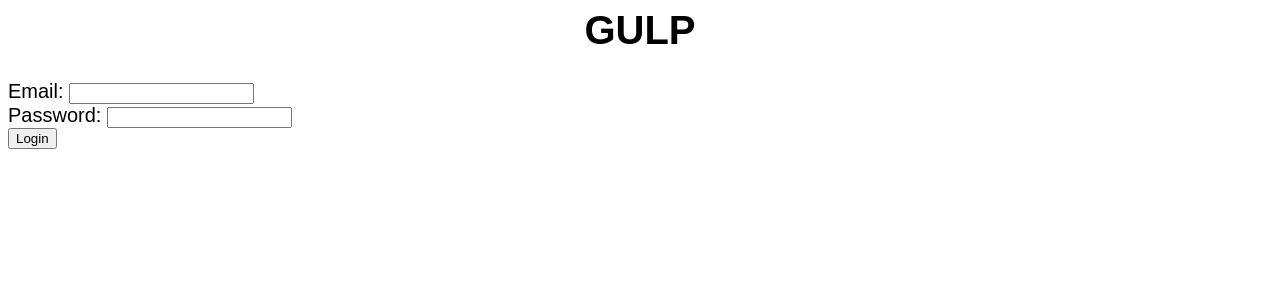
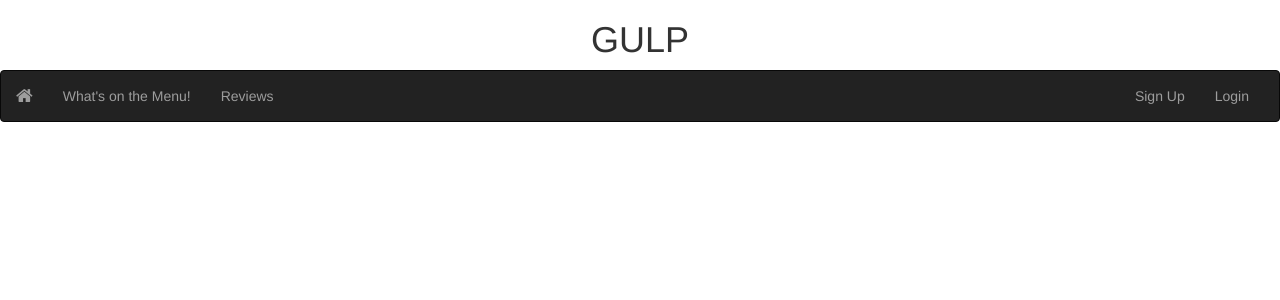
Before and after one commit to aishwarya-rajesh/gulp, a Flask app: page / in a window 1280 px wide. Shown: the top 300 px of the page. Run offline with Flask 2, Linux system fonts and the light colour scheme; parts of the project's set-up code (start-up, migrations or seed data) failed here and were passed over; some libraries are stand-ins or nearby versions.

Commit message:
Added front-end code

```diff
--- a/server.py
+++ b/server.py
@@ -13,13 +13,14 @@ Read about it online.
 import os
 from sqlalchemy import *
 from sqlalchemy.pool import NullPool
-from flask import Flask, request, render_template, g, redirect, Response
+from flask import Flask, request, render_template, g, redirect, session, Response
 
 from collections import OrderedDict
 
 tmpl_dir = os.path.join(os.path.dirname(os.path.abspath(__file__)), 'templates')
 app = Flask(__name__, template_folder=tmpl_dir)
 
+app.secret_key = 'F12Zr47j\3yX R~X@H!jmM]Lwf/,?KT'
 
 DATABASEURI = "postgresql://ar3567:39xbn@104.196.175.120/postgres"
 
@@ -71,51 +72,69 @@ def index():
     return render_template("index.html")
 
 
-@app.route('/login', methods=['POST'])
+@app.route('/login', methods=['POST', 'GET'])
 def login():
-    email = '' if request.form['email'] is None else request.form['email']
-    password = '' if request.form['password'] is None else request.form['password']
-    cmd = """SELECT p.name, c.password, c.pid FROM "Person" p NATURAL JOIN "Customer" c WHERE c.email=%s;"""
-    cursor = g.conn.execute(cmd, (email,))
-    record = cursor.first()
-    if not record:
-        context = dict(error_email='Invalid user email. Please sign up.')
+
+    if request.method == 'POST':
+        email = '' if request.form['email'] is None else request.form['email']
+        password = '' if request.form['password'] is None else request.form['password']
+        cmd = """SELECT p.name, c.password, c.pid FROM "Person" p NATURAL JOIN "Customer" c WHERE c.email=%s;"""
+        cursor = g.conn.execute(cmd, (email,))
+        record = cursor.first()
+        if not record:
+            context = dict(error_email='Invalid user email. Please sign up.')
+        else:
+            if not record[1] == password:
+                context = dict(error_password='Incorrect password, try again.')
+            else:
+                session['user'] = record[0]
+                session['uid'] = record[2]
+
+        return redirect('/')
+
     else:
-        if not record[1] == password:
-            context = dict(error_password='Incorrect password, try again.')
-        else:
-            context = dict(user=record[0], uid=record[2])
-
-    return render_template('index.html', **context)
+        context = dict(login=True)
+        return render_template('index.html', **context)
 
 
-@app.route('/register', methods=['POST'])
+@app.route('/logout')
+def logout():
+    session.clear()
+    return redirect('/')
+
+
+@app.route('/register', methods=['POST', 'GET'])
 def register():
-    name = request.form['name']
-    phone = long(request.form['phone'])
-    email = request.form['email']
-    password = request.form['password']
 
-    check_cmd = """SELECT email FROM "Customer" WHERE email=%s"""
-    cursor = g.conn.execute(check_cmd, (email,))
+    if request.method == 'POST':
+        name = request.form['name']
+        phone = long(request.form['phone'])
+        email = request.form['email']
+        password = request.form['password']
 
-    # User email already exists
-    if cursor.first():
+        check_cmd = """SELECT email FROM "Customer" WHERE email=%s"""
+        cursor = g.conn.execute(check_cmd, (email,))
+
+        # User email already exists
+        if cursor.first():
+            return redirect('/')
+
+        cmd = """
+            WITH new_person AS (
+                INSERT INTO "Person" (name) VALUES (%s)
+                RETURNING pid
+            )
+            INSERT INTO "Customer" (
+                pid, phone, email, password
+            ) VALUES ((SELECT pid from new_person), %s, %s, %s);
+        """
+
+        g.conn.execute(cmd, (name, phone, email, password))
         return redirect('/')
 
-    cmd = """
-        WITH new_person AS (
-            INSERT INTO "Person" (name) VALUES (%s)
-            RETURNING pid
-        )
-        INSERT INTO "Customer" (
-            pid, phone, email, password
-        ) VALUES ((SELECT pid from new_person), %s, %s, %s);
-    """
-
-    g.conn.execute(cmd, (name, phone, email, password))
-
-    return redirect('/')
+    else:
+        context = dict(register=True)
+        return render_template('index.html', **context)
 
 
 @app.route('/menu')
@@ -171,49 +190,54 @@ def display_feedback():
 @app.route('/orders/<uid>')
 def view_orders(uid):
 
-    cursor = g.conn.execute("""SELECT * FROM "Order_Delivery_Person" NATURAL JOIN
-                                (SELECT oid, date, delivery_address, status, type, number
-                                FROM "Order" NATURAL JOIN "Card" c
-                                WHERE cust_id=%s ORDER BY date DESC) AS "Order" """, (uid,))
-    orders = []
-    for result in cursor:
-        order = {}
-        order['oid'] = result['oid']
-        order['date'] = result['date']
-        order['address'] = result['delivery_address']
-        order['status'] = result['status']
-        order['card_details'] = {
-            'type': result['type'],
-            'number': 'XXXX-XXXX-XXXX-'+str(result['number'])[12:]
-        }
-        order_cursor = g.conn.execute("""SELECT name, price, quantity, price*quantity AS item_total
-                                            FROM "Order_Item" NATURAL JOIN "Item" WHERE oid=%s;""", (result['oid'], ))
-        order_subtotal = 0.0
-        order['item_details'] = []
+    if session['uid'] == int(uid):
 
-        for item in order_cursor:
-            item_details = {}
-            item_details['name'] = item['name']
-            item_details['price'] = item['price']
-            item_details['quantity'] = item['quantity']
-            item_details['item_total'] = item['item_total']
-            order['item_details'].append(item_details)
-            order_subtotal += float(item['item_total'])
+        cursor = g.conn.execute("""SELECT * FROM "Order_Delivery_Person" NATURAL JOIN
+                                    (SELECT oid, date, delivery_address, status, type, number
+                                    FROM "Order" NATURAL JOIN "Card" c
+                                    WHERE cust_id=%s ORDER BY date DESC) AS "Order" """, (uid,))
+        orders = []
+        for result in cursor:
+            order = {}
+            order['oid'] = result['oid']
+            order['date'] = result['date']
+            order['address'] = result['delivery_address']
+            order['status'] = result['status']
+            order['card_details'] = {
+                'type': result['type'],
+                'number': 'XXXX-XXXX-XXXX-'+str(result['number'])[12:]
+            }
+            order_cursor = g.conn.execute("""SELECT name, price, quantity, price*quantity AS item_total
+                                                FROM "Order_Item" NATURAL JOIN "Item" WHERE oid=%s;""", (result['oid'], ))
+            order_subtotal = 0.0
+            order['item_details'] = []
 
-        order['subtotal'] = order_subtotal
-        order['tip'] = result['tip']
-        order['tax'] = float('%.2f' % (0.1*order_subtotal))
-        order['delivery_fee'] = 5.0
-        order['total'] = order_subtotal + float(order['tip']) + order['tax'] + order['delivery_fee']
+            for item in order_cursor:
+                item_details = {}
+                item_details['name'] = item['name']
+                item_details['price'] = item['price']
+                item_details['quantity'] = item['quantity']
+                item_details['item_total'] = item['item_total']
+                order['item_details'].append(item_details)
+                order_subtotal += float(item['item_total'])
 
-        order_cursor = g.conn.execute("""SELECT name FROM "Person" WHERE pid=%s;""", (result['did'],))
-        order['delivery_person'] = order_cursor.first()['name']
+            order['subtotal'] = order_subtotal
+            order['tip'] = result['tip']
+            order['tax'] = float('%.2f' % (0.1*order_subtotal))
+            order['delivery_fee'] = 5.0
+            order['total'] = order_subtotal + float(order['tip']) + order['tax'] + order['delivery_fee']
 
-        orders.append(order)
-        order_cursor.close()
+            order_cursor = g.conn.execute("""SELECT name FROM "Person" WHERE pid=%s;""", (result['did'],))
+            order['delivery_person'] = order_cursor.first()['name']
 
-    context = dict(orders=orders)
-    cursor.close()
+            orders.append(order)
+            order_cursor.close()
+
+        context = dict(orders=orders)
+        cursor.close()
+
+    else:
+        context = dict(authentication_error='Invalid request')
 
     return render_template("orders.html", **context)
 
--- /dev/null
+++ b/templates/base.html
@@ -0,0 +1,57 @@
+<!DOCTYPE html>
+<html lang="en">
+<head>
+    <meta charset="UTF-8">
+    <meta http-equiv="X-UA-Compatible" content="IE=edge">
+    <meta name="viewport" content="width=device-width, initial-scale=1">
+    <!--<link href="{{url_for('static', filename='bootstrap-3.3.7-dist/css/bootstrap.min.css')}}" rel="stylesheet">-->
+    <link rel="stylesheet" href="https://maxcdn.bootstrapcdn.com/bootstrap/3.3.7/css/bootstrap.min.css">
+    <link rel="stylesheet" href="{{url_for('static', filename='font-awesome-4.7.0/css/font-awesome.min.css')}}">
+    <script src="https://ajax.googleapis.com/ajax/libs/jquery/3.1.1/jquery.min.js"></script>
+    <script src="https://maxcdn.bootstrapcdn.com/bootstrap/3.3.7/js/bootstrap.min.js"></script>
+</head>
+<body>
+    <h1 align="center">GULP</h1>
+    <nav class="navbar navbar-inverse">
+      <div class="container-fluid">
+        <!-- Brand and toggle get grouped for better mobile display -->
+        <div class="navbar-header">
+          <button type="button" class="navbar-toggle collapsed" data-toggle="collapse" data-target="#bs-example-navbar-collapse-1" aria-expanded="false">
+            <span class="sr-only">Toggle navigation</span>
+            <span class="icon-bar"></span>
+            <span class="icon-bar"></span>
+            <span class="icon-bar"></span>
+          </button>
+          <a class="navbar-brand" href="/"><i class="fa fa-home"></i></a>
+        </div>
+
+        <!-- Collect the nav links, forms, and other content for toggling -->
+        <div class="collapse navbar-collapse" id="bs-example-navbar-collapse-1">
+          <ul class="nav navbar-nav">
+              <li><a href="/menu">What's on the Menu!</a></li>
+              <li><a href="/reviews">Reviews</a></li>
+          </ul>
+
+          <ul class="nav navbar-nav navbar-right">
+                {% if not session.user %}
+                    <li><a href="/register">Sign Up</a></li>
+                    <li><a href="/login">Login</a></li>
+                {% else %}
+                    <li class="dropdown">
+                        <a href="#" class="dropdown-toggle" data-toggle="dropdown" role="button" aria-haspopup="true" aria-expanded="false">
+                            Hello {{session.user}}!<span class="caret"></span></a>
+                        <ul class="dropdown-menu">
+                            <li><a href="/orders/{{session.uid}}">My Orders</a></li>
+                            <li><a href="/cards">My Wallet</a></li>
+                        </ul>
+                    </li>
+                    <li><a href="/logout">Logout</a></li>
+                {% endif %}
+          </ul>
+        </div><!-- /.navbar-collapse -->
+      </div><!-- /.container-fluid -->
+    </nav>
+    <div id="content">{% block content %}{% endblock %}</div>
+
+</body>
+</html>
--- a/templates/index.html
+++ b/templates/index.html
@@ -1,30 +1,122 @@
+{% extends "base.html" %}
 <html>
       <style>
         body{
           font-size: 15pt;
           font-family: arial;
         }
+        .form-group{
+	        margin-bottom: 15px;
+        }
       </style>
-
-
 <body>
 
-  <h1 align="center">GULP</h1>
+    {% block content %}
+        {% if login %}
 
-  {% if not error_email and not error_password %}
-    {% if not user %}
-        <form method="POST" action="/login">
-          Email: <input type="text" name="email"><br>
-          Password: <input type="password" name="password"><br>
-          <input type="submit" value="Login">
+            <div class="container">
+			<div>
+				<div class="panel-heading">
+	               <div class="panel-title text-center">
+	               		<h3 class="title">Login</h3>
+	               		<hr />
+	               	</div>
+	            </div>
+				<div class="col-md-4 col-md-offset-4">
+					<form method="post" action="/login">
+
+						<div class="form-group">
+							<label for="email" class="cols-sm-2 control-label">Email</label>
+							<div class="cols-sm-10">
+								<div class="input-group">
+									<span class="input-group-addon"><i class="fa fa-envelope fa" aria-hidden="true"></i></span>
+									<input type="text" class="form-control" name="email"  placeholder="Enter your Email"/>
+								</div>
+							</div>
+						</div>
+
+						<div class="form-group">
+							<label for="password" class="cols-sm-2 control-label">Password</label>
+							<div class="cols-sm-10">
+								<div class="input-group">
+									<span class="input-group-addon"><i class="fa fa-lock fa-lg" aria-hidden="true"></i></span>
+									<input type="password" class="form-control" name="password"  placeholder="Enter your Password"/>
+								</div>
+							</div>
+						</div>
+
+						<div class="form-group ">
+							<input type="submit" class="btn btn-primary btn-lg btn-block login-button" value="Login">
+						</div>
+
 					</form>
-    {% else %}
-        <p>Hello {{user}}!</p>
-        <a href="/menu">What's on the Menu!</a><br>
-        <a href="/reviews">Reviews</a><br>
-        <a href="/orders/{{uid}}">My Orders</a>
+				</div>
+			    </div>
+		    </div>
+
+        {% elif register %}
+            <div class="container">
+			<div>
+				<div class="panel-heading">
+	               <div class="panel-title text-center">
+	               		<h3 class="title">Sign Up!</h3>
+	               		<hr />
+	               	</div>
+	            </div>
+				<div class="col-md-4 col-md-offset-4">
+					<form method="post" action="/register">
+
+						<div class="form-group">
+							<label for="name" class="cols-sm-2 control-label">Name</label>
+							<div class="cols-sm-10">
+								<div class="input-group">
+									<span class="input-group-addon"><i class="fa fa-user fa" aria-hidden="true"></i></span>
+									<input type="text" class="form-control" name="name" id="name"  placeholder="Enter your Name"/>
+								</div>
+							</div>
+						</div>
+
+                        <div class="form-group">
+							<label for="phone" class="cols-sm-2 control-label">Contact Number</label>
+							<div class="cols-sm-10">
+								<div class="input-group">
+									<span class="input-group-addon"><i class="fa fa-users fa" aria-hidden="true"></i></span>
+									<input type="text" class="form-control" name="phone" id="phone"  placeholder="Enter your Contact Number"/>
+								</div>
+							</div>
+						</div>
+
+						<div class="form-group">
+							<label for="email" class="cols-sm-2 control-label">Email</label>
+							<div class="cols-sm-10">
+								<div class="input-group">
+									<span class="input-group-addon"><i class="fa fa-envelope fa" aria-hidden="true"></i></span>
+									<input type="text" class="form-control" name="email" id="email"  placeholder="Enter your Email"/>
+								</div>
+							</div>
+						</div>
+
+						<div class="form-group">
+							<label for="password" class="cols-sm-2 control-label">Password</label>
+							<div class="cols-sm-10">
+								<div class="input-group">
+									<span class="input-group-addon"><i class="fa fa-lock fa-lg" aria-hidden="true"></i></span>
+									<input type="password" class="form-control" name="password" id="password"  placeholder="Enter your Password"/>
+								</div>
+							</div>
+						</div>
+
+						<div class="form-group ">
+							<input type="submit" class="btn btn-primary btn-lg btn-block login-button" value="Register">
+						</div>
+
+					</form>
+				</div>
+			</div>
+		</div>
+
         {% endif %}
-  {% endif %}
+    {% endblock %}
 
   {% if error_email %}
     <p>{{error_email}}</p>
```
Also changed, not shown: templates/feedback.html (+3 -4 lines), templates/menu.html (+8 -6 lines), templates/orders.html (+7 -3 lines). Lines whose indentation alone changed are shown as unchanged.
